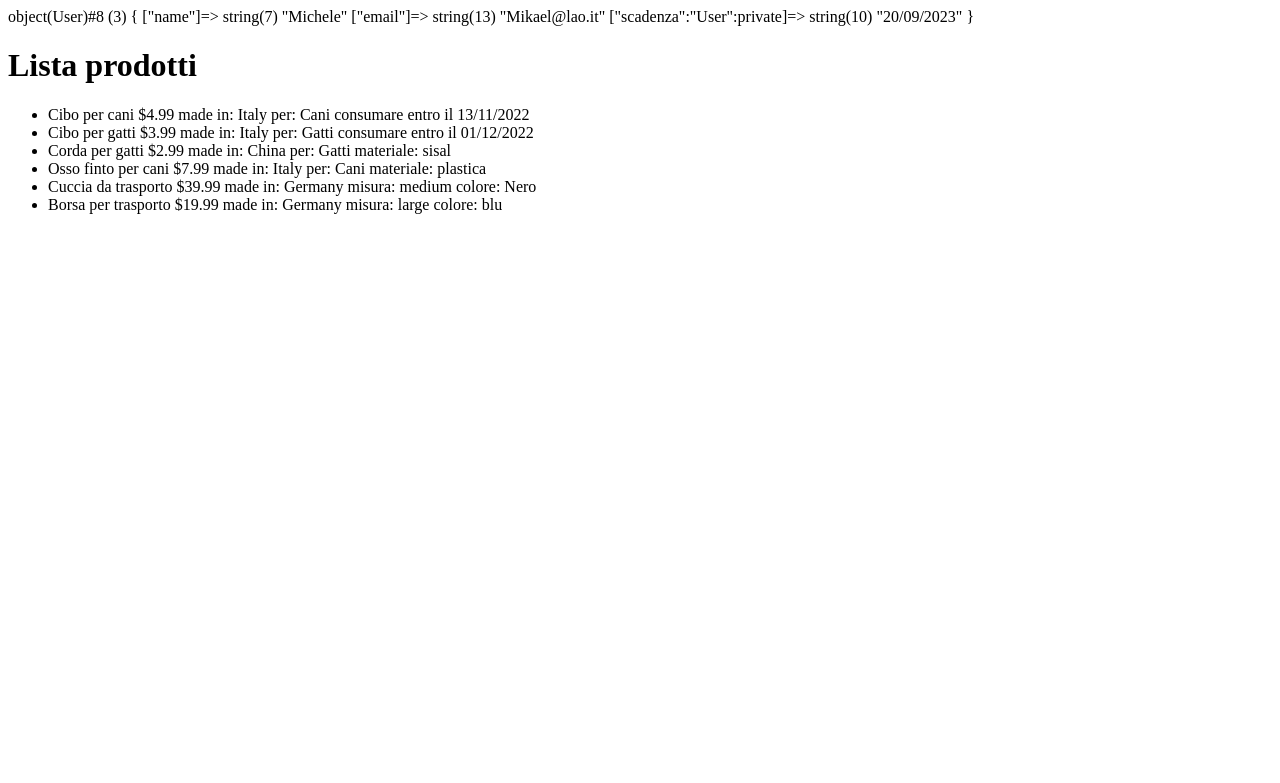
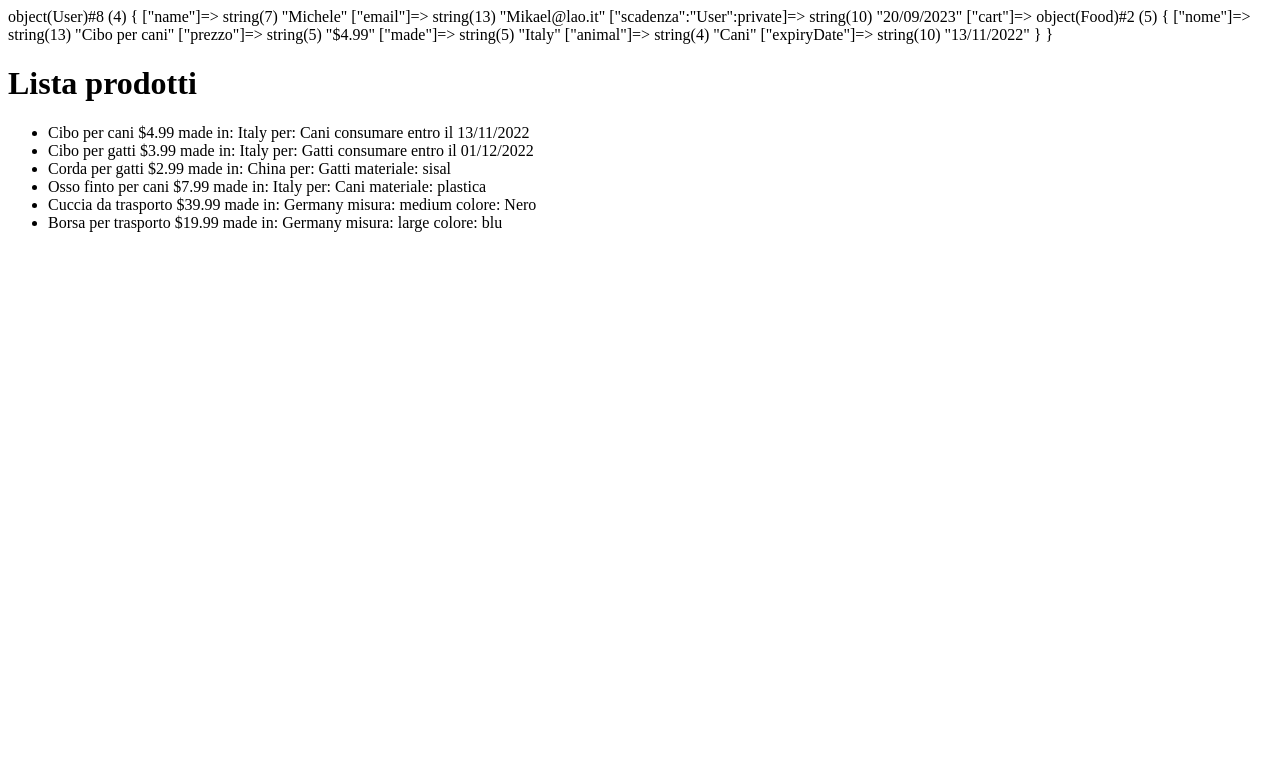
Before and after one commit to MicheleBisceglia/php-oop-2, a PHP site: page / in a window 1280 px wide. Shown: the top 783 px of the page. Run offline with PHP 8.4, Linux system fonts and the light colour scheme.

Commit message:
correction: file name

```diff
--- a/User.php
+++ b/User.php
@@ -4,10 +4,16 @@ class User {
   public $name;
   public $email;
   private $scadenza;
+  public $cart = [];
 
   function __construct($_name, $_email, $_scadenza) {
     $this->name = $_name;
     $this->email = $_email;
     $this->scadenza = $_scadenza;
   }
+
+//Funzione per aggiungere prodotti al carrello
+  function addToCart($_productToCart) {
+    $this->cart = $_productToCart;
+  }
 }
--- a/index.php
+++ b/index.php
@@ -19,11 +19,11 @@ ini_set('display_startup_errors', 1);
 error_reporting(E_ALL);
 ?>
 <?php
-require_once __DIR__ . "/Product.php";
-require_once __DIR__ . "/User.php";
-require_once __DIR__ . "/Food.php";
-require_once __DIR__ . "/Toy.php";
-require_once __DIR__ . "/Transport.php";
+require_once __DIR__ . "/product.php";
+require_once __DIR__ . "/user.php";
+require_once __DIR__ . "/food.php";
+require_once __DIR__ . "/toy.php";
+require_once __DIR__ . "/transport.php";
 
 $dogFood = new Food("Cibo per cani", "$4.99", "Italy", "Cani", "13/11/2022");
 $catFood = new Food("Cibo per gatti", "$3.99", "Italy", "Gatti", "01/12/2022");
@@ -34,6 +34,7 @@ $transportBag = new Transport("Borsa per trasporto", "$19.99", "Germany", "large
 
 
 $Utente1 = new User("Michele", "Mikael@lao.it", "20/09/2023");
+$Utente1->addToCart($dogFood);
 var_dump($Utente1)
 
 ?>
```
